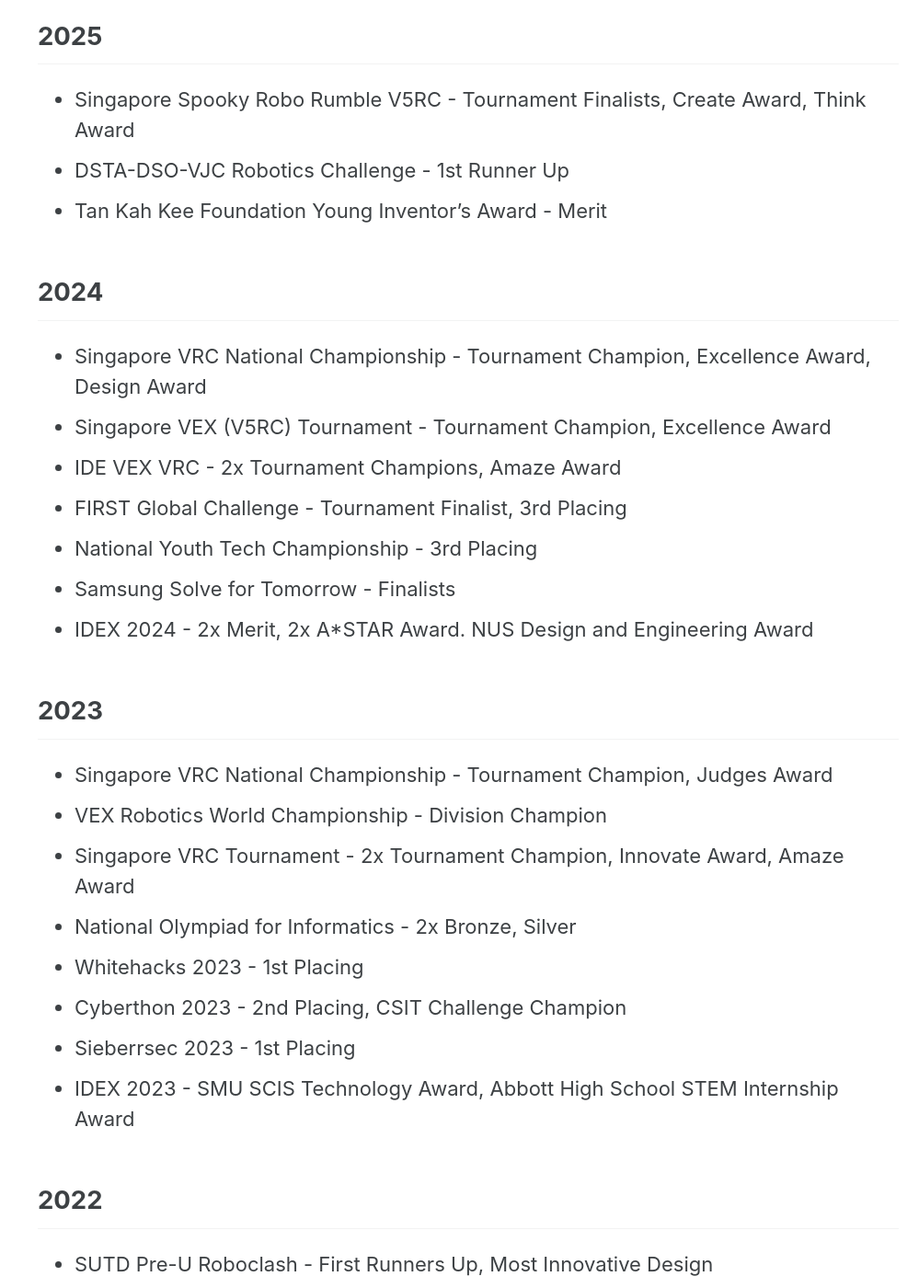
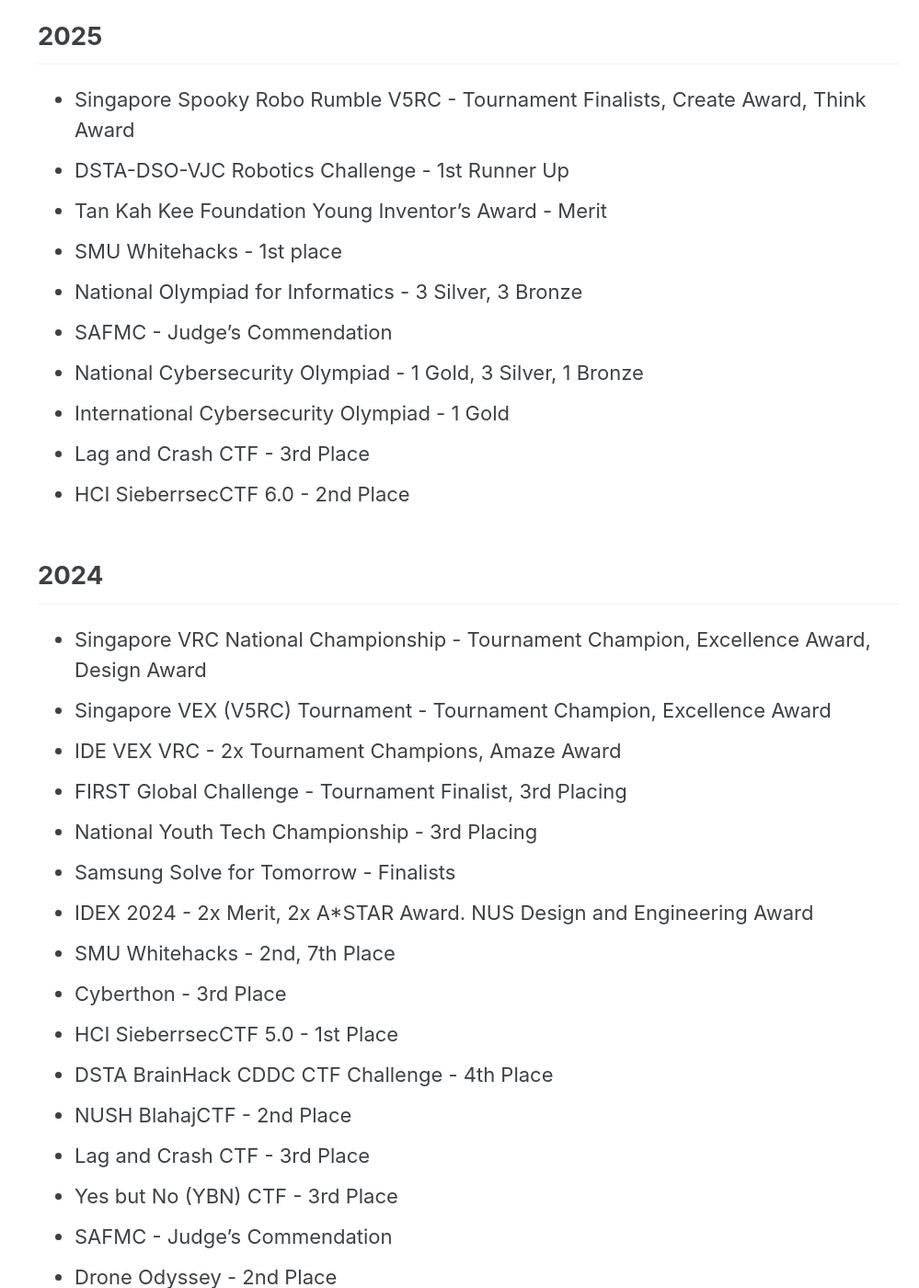
Before and after one commit to 8059blank/8059blank.github.io, a Jekyll site: the page built from achievements/index.md, in a window 1280 px wide and 1400 px high, scrolled down 201 px. Shown: the whole window at 92% size, without its empty margins (281-1280 px from the left). Built offline with Jekyll 4.4.1, drawn with Linux system fonts in a browser that asks for light colours; cached includes are drawn as plain includes; nearby versions of some CDN libraries; some of the changed text lies outside the part shown.

Commit message:
added cct stuff for 2025 and 2024

```diff
--- a/achievements/index.md
+++ b/achievements/index.md
@@ -6,6 +6,13 @@
 - Singapore Spooky Robo Rumble V5RC - Tournament Finalists, Create Award, Think Award
 - DSTA-DSO-VJC Robotics Challenge - 1st Runner Up
 - Tan Kah Kee Foundation Young Inventor's Award - Merit
+- SMU Whitehacks - 1st place
+- National Olympiad for Informatics - 3 Silver, 3 Bronze
+- SAFMC - Judge’s Commendation
+- National Cybersecurity Olympiad - 1 Gold, 3 Silver, 1 Bronze
+- International Cybersecurity Olympiad - 1 Gold
+- Lag and Crash CTF - 3rd Place
+- HCI SieberrsecCTF 6.0 - 2nd Place
 
 ## 2024
 - Singapore VRC National Championship - Tournament Champion, Excellence Award, Design Award
@@ -15,6 +22,17 @@
 - National Youth Tech Championship - 3rd Placing
 - Samsung Solve for Tomorrow - Finalists
 - IDEX 2024 - 2x Merit, 2x A*STAR Award. NUS Design and Engineering Award
+- SMU Whitehacks - 2nd, 7th Place
+- Cyberthon - 3rd Place
+- HCI SieberrsecCTF 5.0 - 1st Place
+- DSTA BrainHack CDDC CTF Challenge - 4th Place
+- NUSH BlahajCTF - 2nd Place
+- Lag and Crash CTF - 3rd Place
+- Yes but No (YBN) CTF - 3rd Place
+- SAFMC - Judge’s Commendation
+- Drone Odyssey - 2nd Place
+- NYTC - 3rd Place
+- National Olympiad for Informatics - 1 Silver, 3 Bronze, Youngest Medallist Award
 
 ## 2023
 - Singapore VRC National Championship - Tournament Champion, Judges Award
```
